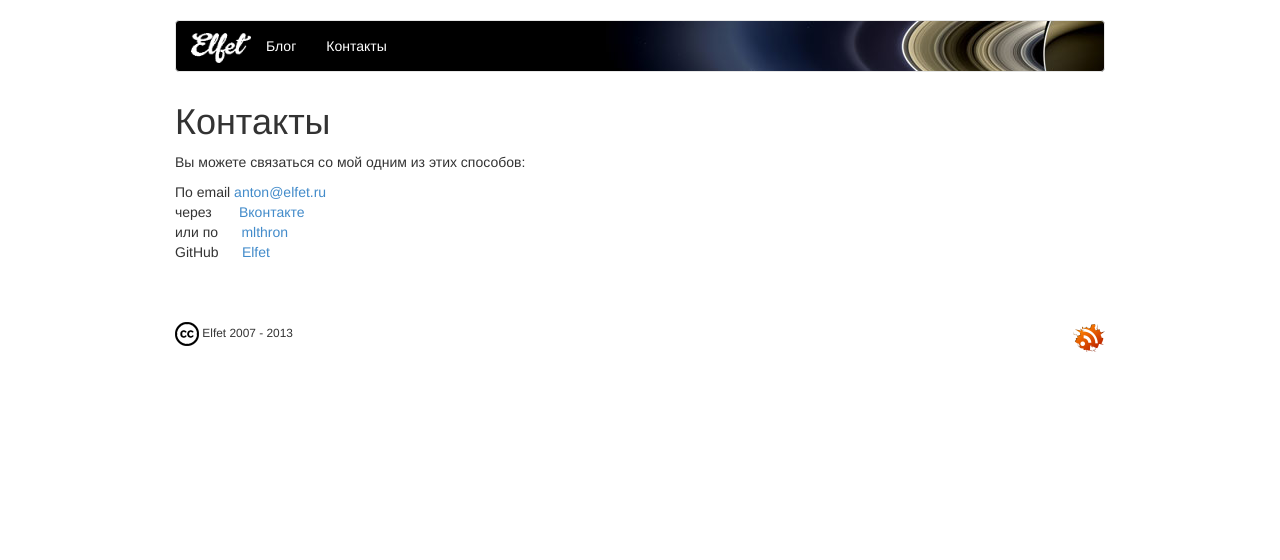
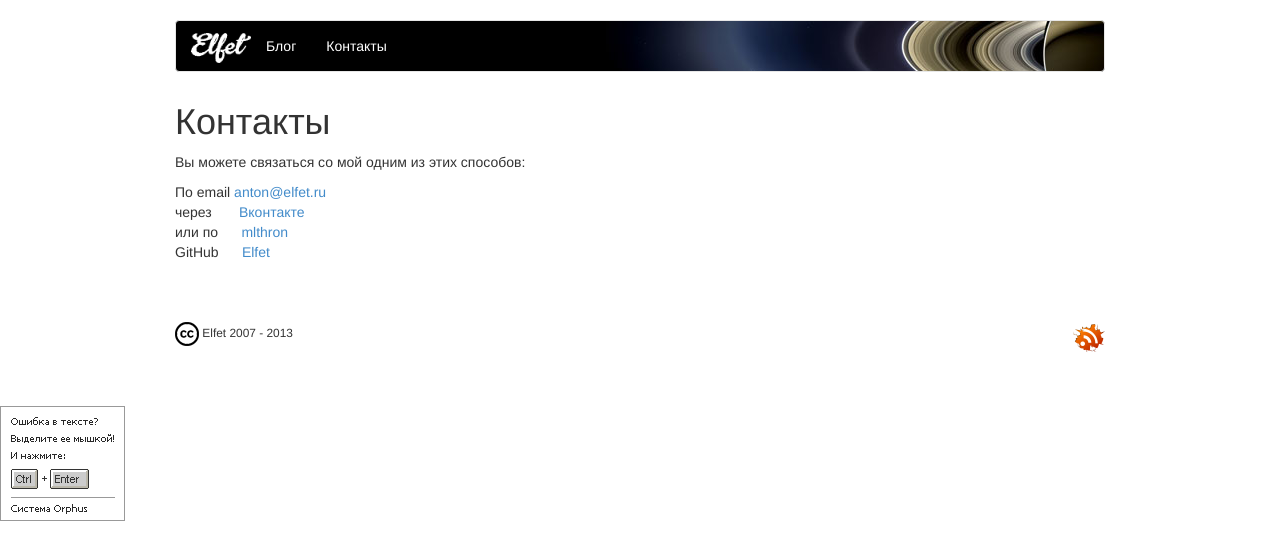
Before and after one commit to toFlash/medv.io, a Jekyll site: the page built from contacts.html, in a window 1280 px wide. Shown: the top 560 px of the page. Built offline with Jekyll 4.4.1, drawn with Linux system fonts in a browser that asks for light colours; Markdown is read by kramdown in place of the engine named in the settings.

Commit message:
Add orphus.

```diff
--- a/_layouts/default.html
+++ b/_layouts/default.html
@@ -64,7 +64,9 @@
 
 <script src="/lib/jquery.min.js"></script>
 <script src="/lib/bootstrap/js/bootstrap.min.js"></script>
+
 <script type="text/javascript" src="/lib/orphus/orphus.js"></script>
+<a href="http://orphus.ru" id="orphus" target="_blank"><img alt="Система Orphus" src="/lib/orphus/orphus.gif" border="0" width="125" height="115" /></a>
 
 <script type="text/javascript">
 
```
